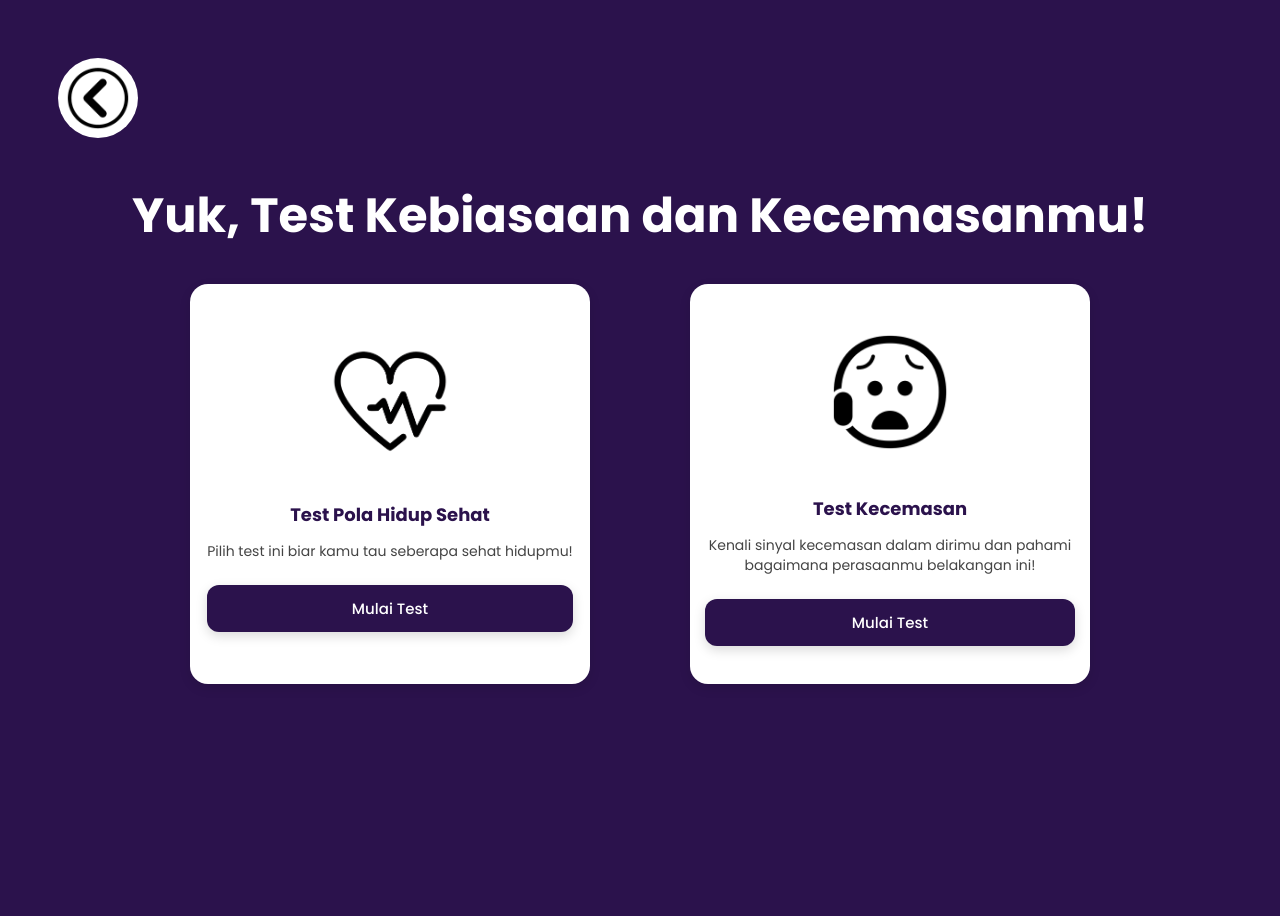
After one commit to rezaputriawalia/projectPraktikumPemweb, a PHP site: page /test.php in a window 1280 px wide. The commit adds this page. Run offline with PHP 8.4, Linux system fonts and the light colour scheme.

Commit message:
dari putri

```diff
--- a/css/styledashboardyaaa.css
+++ b/css/styledashboardyaaa.css
@@ -13,8 +13,8 @@
 
 /* ==== GLOBAL ==== */
 body {
-    background: linear-gradient(145deg, var(--cream-muda), #fcf3ef);
-    font-family: "Poppins", sans-serif;
+    /* background: linear-gradient(145deg, var(--cream-muda), #fcf3ef); */
+    font-family: "Poppins";
     margin: 0;
     padding: 0;
 }
--- /dev/null
+++ b/css/test.css
@@ -0,0 +1,119 @@
+body{
+    height: 100vh;
+    /* background-color: #522b5b57; */
+    /* background-color: #864f6cbd; */
+    background-color: #2b124c;
+    font-family: "Poppins";
+    padding: 50px;
+}
+
+.container{
+    align-items: center;
+    text-align: center;
+    padding: 10px;
+}
+
+.card-wrapper {
+    display: flex;
+    justify-content: center;   /* tengah */
+    gap: 100px;                 /* jarak antar card */
+    margin-top: 20px;
+}
+
+.judul{
+    color: #ffffff;
+    font-size: 24px;
+}
+
+.back{
+    background-color: white;
+    border-radius: 100%;
+    width: 80px;
+    height: 80px;
+}
+
+.back img{
+    width: 80px;
+    height: 80px;
+}
+
+.card {
+    width: 400px;
+    height: 400px;
+    background: #fff;
+    border-radius: 18px;
+    box-shadow: 0 4px 12px rgba(0,0,0,0.1);
+    transition: 0.3s;
+
+    display: flex;
+    flex-direction: column;
+    justify-content: center; /* biar mulai dari atas */
+    align-items: center;          /* posisi isi card ke tengah */
+    text-align: center;           /* teks ke tengah */
+    /* padding-bottom: 30px;         biar jarak bawah rapi */
+}
+
+
+.card:hover {
+    transform: translateY(-5px);
+    box-shadow: 0 8px 20px rgba(0,0,0,0.15);
+}
+
+.card img {
+    width: 120px;
+    margin-top: 25px;
+    margin-bottom: 10px;
+}
+
+.card-body {
+    padding: 15px;
+}
+
+.card-body h3 {
+    color: #2B124C;
+    font-size: 18px;
+    margin-bottom: 8px;
+}
+
+.card-body p {
+    color: #444;
+    font-size: 14px;
+    line-height: 1.4;
+}
+
+/* .iconTest{
+    margin-top: 35px;
+    font-size: 80px;
+    transform: rotate(270deg);
+} */
+
+.card-body button {
+    width: 50%;
+    background-color: #2B124C;      /* ungu soft */
+    color: #ffffff;
+    padding: 12px 22px;
+    font-size: 15px;
+    border-radius: 12px;
+    border: none;
+    cursor: pointer;
+    font-family: "Poppins", sans-serif;
+    font-weight: 500;
+    transition: 0.25s ease;
+    width: 100%;
+    margin-top: 10px;
+
+    /* shadow halus */
+    box-shadow: 0 4px 12px rgba(0,0,0,0.15);
+}
+
+.card-body button:hover {
+    color: #2B124C;
+    /* background-color: #b9b5c5;    */
+    background-color: #bda9c5;
+    transform: translateY(-3px);
+    box-shadow: 0 8px 18px rgba(0,0,0,0.18);
+}
+
+.card-body button:active {
+    transform: scale(0.97);
+}
--- a/dashboard.php
+++ b/dashboard.php
@@ -6,6 +6,7 @@
     <meta name="viewport" content="width=device-width, initial-scale=1.0" />
     <link href="https://cdn.jsdelivr.net/npm/bootstrap@5.3.8/dist/css/bootstrap.min.css" rel="stylesheet"
         integrity="sha384-sRIl4kxILFvY47J16cr9ZwB07vP4J8+LH7qKQnuqkuIAvNWLzeN8tE5YBujZqJLB" crossorigin="anonymous">
+    <link href="https://fonts.googleapis.com/css2?family=Poppins:ital,wght@0,100;0,200;0,300;0,400;0,500;0,600;0,700;0,800;0,900;1,100;1,200;1,300;1,400;1,500;1,600;1,700;1,800;1,900&display=swap" rel="stylesheet">
     <link rel="stylesheet" href="css/styledashboardyaaa.css">
     <title>Dashboard UI</title>
 
--- /dev/null
+++ b/test.php
@@ -0,0 +1,47 @@
+<?php
+
+require "config/koneksi.php";
+?>
+
+<!DOCTYPE html>
+<html lang="en">
+<head>
+    <meta charset="UTF-8">
+    <meta name="viewport" content="width=device-width, initial-scale=1.0">
+    <title>Test</title>
+    <link rel="stylesheet" href="css/test.css">
+    <link rel="preconnect" href="https://fonts.googleapis.com">
+    <link rel="preconnect" href="https://fonts.gstatic.com" crossorigin>
+    <link href="https://fonts.googleapis.com/css2?family=Poppins:ital,wght@0,100;0,200;0,300;0,400;0,500;0,600;0,700;0,800;0,900;1,100;1,200;1,300;1,400;1,500;1,600;1,700;1,800;1,900&display=swap" rel="stylesheet">
+    <link rel="stylesheet" href="https://cdnjs.cloudflare.com/ajax/libs/font-awesome/6.5.0/css/all.min.css">
+
+</head>
+<body>
+    <div class="back">
+        <img src="asset/image/back.png" alt="">
+    </div>
+    <div class="container">
+        <div class="judul">
+            <h1>Yuk, Test Kebiasaan dan Kecemasanmu!</h1>
+        </div>
+        <div class="card-wrapper">
+            <div class="card">
+                <img src="asset/image/sehat.png" class="iconTest" alt="">
+                <div class="card-body">
+                    <h3>Test Pola Hidup Sehat</h3>
+                    <p>Pilih test ini biar kamu tau seberapa sehat hidupmu!</p>
+                    <button type="button">Mulai Test</button>
+                </div>
+            </div>
+            <div class="card">
+                <img src="asset/image/cemas.png" class="iconTest" alt="">
+                <div class="card-body">
+                    <h3>Test Kecemasan</h3>
+                    <p>Kenali sinyal kecemasan dalam dirimu dan pahami bagaimana perasaanmu belakangan ini!</p>
+                    <button type="button">Mulai Test</button>
+                </div>
+            </div>
+        </div>
+    </div>
+</body>
+</html>
```
Also changed, not shown: asset/image/back.png (added), asset/image/cemas.png (added), asset/image/sehat.png (added).
